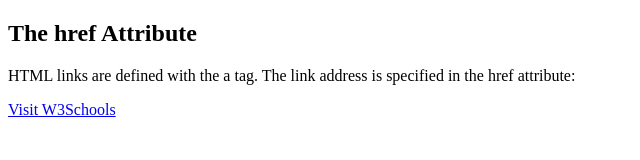
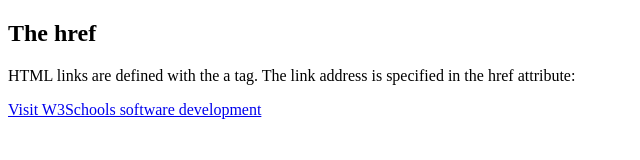
Before and after one commit to eshetietesfa/CODING, a plain HTML site: page index.html in a window 1280 px wide. Shown: the whole page, without its empty margins (0-640 px from the left). Drawn offline with Linux system fonts and the light colour scheme.

Commit message:
second message

```diff
--- a/index.html
+++ b/index.html
@@ -2,11 +2,12 @@
 <html>
 <body>
 
-<h2>The href Attribute</h2>
+<h2>The href</h2>
 
 <p>HTML links are defined with the a tag. The link address is specified in the href attribute:</p>
 
-<a href="https://www.w3schools.com">Visit W3Schools</a>
+<a href="https://www.w3schools.com">Visit W3Schools
+software development</a>
 
 </body>
 </html>
```
